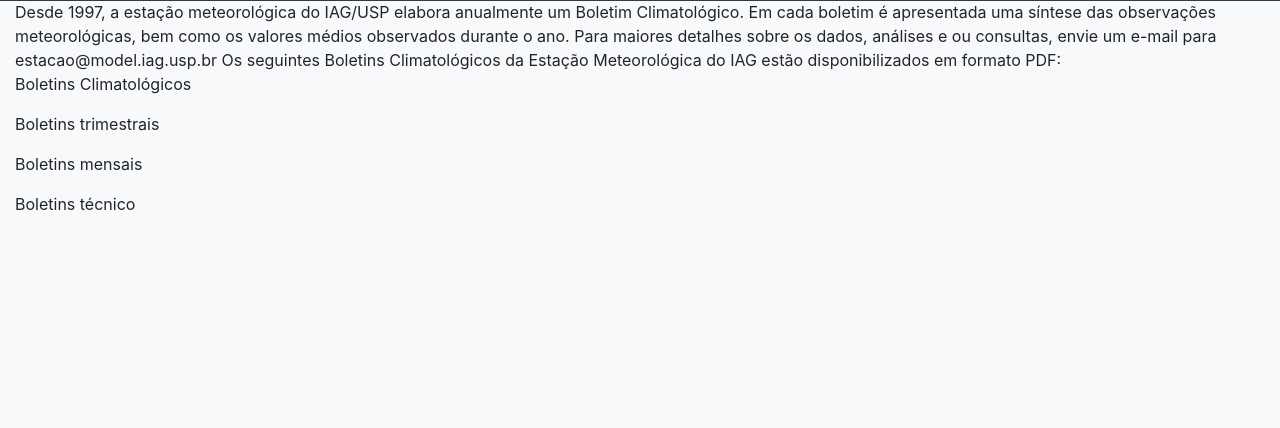
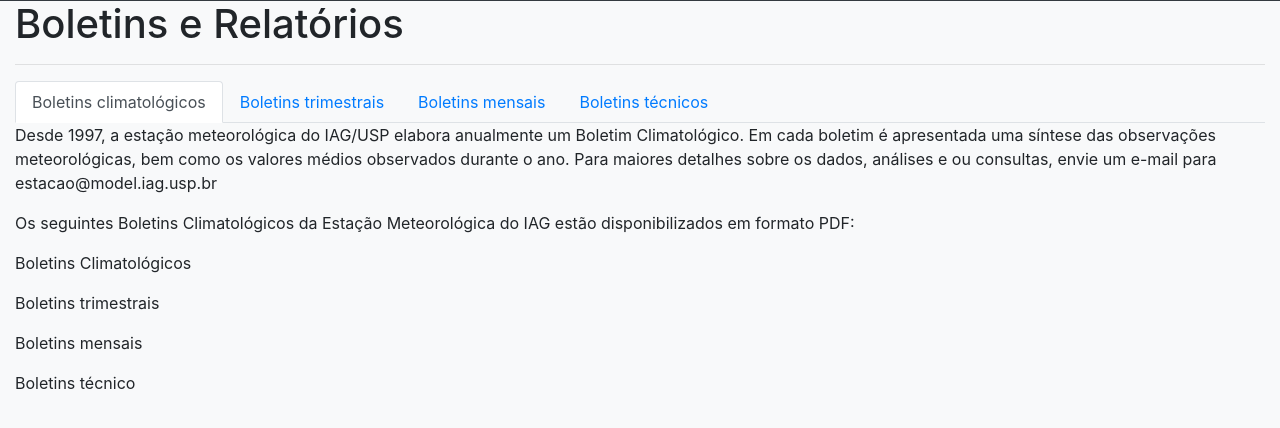
Before and after one commit to iagsti/site-estacao, a Django app: template estacao/boletins/templates/boletins.html in a window 1280 px wide. Shown: the part 55-483 px from the top of the page. Run offline with Django 3.2, Linux system fonts and the light colour scheme; the template is opened without the code that fills it, so the values that code supplies are empty; parts of the project's set-up code (start-up, migrations or seed data) failed here and were passed over; some libraries are stand-ins or nearby versions.

Commit message:
Renderiza boletins e relatórios - issue #34

```diff
--- a/estacao/boletins/templates/boletins.html
+++ b/estacao/boletins/templates/boletins.html
@@ -1,20 +1,91 @@
-{% extends 'main.html' %}
+{% extends 'main.html' %} {% block content %}
 
-{% block content %}
+<h1>Boletins e Relatórios</h1>
+<hr>
 
-Desde 1997, a estação meteorológica do IAG/USP elabora anualmente um Boletim Climatológico. Em cada boletim é apresentada
-uma síntese das observações meteorológicas, bem como os valores médios observados durante o ano. Para maiores detalhes sobre os dados,
-análises e ou consultas, envie um e-mail para estacao@model.iag.usp.br
+<ul class="nav nav-tabs">
+  <li class="nav-item" role="presentation">
+    <a
+      class="nav-link active"
+      id="climatologicos-tab"
+      data-toggle="tab"
+      href="#climatologicos"
+      role="tab"
+      aria-controls="climatologicos"
+      aria-selected="true"
+      >Boletins climatológicos</a
+    >
+  </li>
+  <li class="nav-item" role="presentation">
+    <a
+      class="nav-link"
+      id="trimestrais-tab"
+      data-toggle="tab"
+      href="#trimestrais"
+      role="tab"
+      aria-controls="trimestrais"
+      aria-selected="true"
+      >Boletins trimestrais</a
+    >
+  </li>
+  <li class="nav-item" role="presentation">
+    <a
+      class="nav-link"
+      id="mensais-tab"
+      data-toggle="tab"
+      href="#mensais"
+      role="tab"
+      aria-controls="mensais"
+      aria-selected="true"
+      >Boletins mensais</a
+    >
+  </li>
+  <li class="nav-item" role="presentation">
+    <a
+      class="nav-link"
+      id="tecnicos-tab"
+      data-toggle="tab"
+      href="#tecnicos"
+      role="tab"
+      aria-controls="tecnicos"
+      aria-selected="true"
+      >Boletins técnicos</a
+    >
+  </li>
+</ul>
 
-Os seguintes Boletins Climatológicos da Estação Meteorológica do IAG estão disponibilizados em formato PDF:
+<div class="tab-content">
+  <div
+    class="tab-pane fade show active"
+    id="climatologicos"
+    role="tabpanel"
+    aria-labelledby="climatologicos-tab"
+  >
+    <p>
+      Desde 1997, a estação meteorológica do IAG/USP elabora anualmente um
+      Boletim Climatológico. Em cada boletim é apresentada uma síntese das
+      observações meteorológicas, bem como os valores médios observados durante
+      o ano. Para maiores detalhes sobre os dados, análises e ou consultas,
+      envie um e-mail para estacao@model.iag.usp.br
+    </p>
+    <p>
+      Os seguintes Boletins Climatológicos da Estação Meteorológica do IAG estão
+      disponibilizados em formato PDF:
+    </p>
 
     <p>Boletins Climatológicos</p>
-<ul>
+    <ul class>
       {% for boletin in climatologico %}
       <li>{{ boletin.title }}: {{ boletin.file }}</li>
       {% endfor %}
     </ul>
-
+  </div>
+  <div
+    class="tab-pane fade show active"
+    id="trimestrais"
+    role="tabpanel"
+    aria-labelledby="trimestrais-tab"
+  >
     <p>Boletins trimestrais</p>
 
     <ul>
@@ -22,7 +93,13 @@
       <li>{{ boletin.title }}: {{ boletin.file }}</li>
       {% endfor %}
     </ul>
-
+  </div>
+  <div
+    class="tab-pane fade show active"
+    id="mensais"
+    role="tabpanel"
+    aria-labelledby="mensais-tab"
+  >
     <p>Boletins mensais</p>
 
     <ul>
@@ -30,7 +107,13 @@
       <li>{{ boletin.title }}: {{ boletin.file }}</li>
       {% endfor %}
     </ul>
-
+  </div>
+  <div
+    class="tab-pane fade show active"
+    id="tecnicos"
+    role="tabpanel"
+    aria-labelledby="tecnicos-tab"
+  >
     <p>Boletins técnico</p>
 
     <ul>
@@ -38,7 +121,7 @@
       <li>{{ boletin.title }}: {{ boletin.file }}</li>
       {% endfor %}
     </ul>
-
-
+  </div>
+</div>
 
 {% endblock content %}
```
Lines whose indentation alone changed are shown as unchanged.
